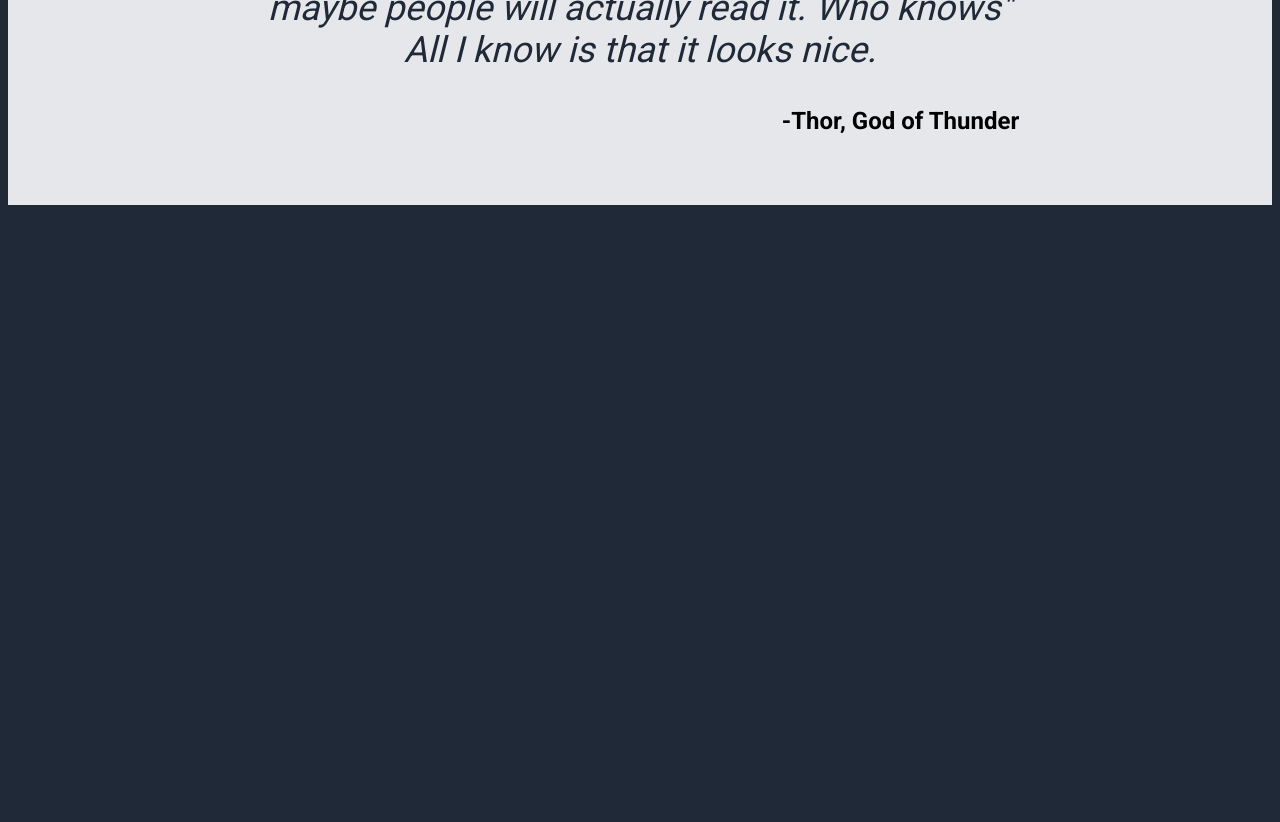
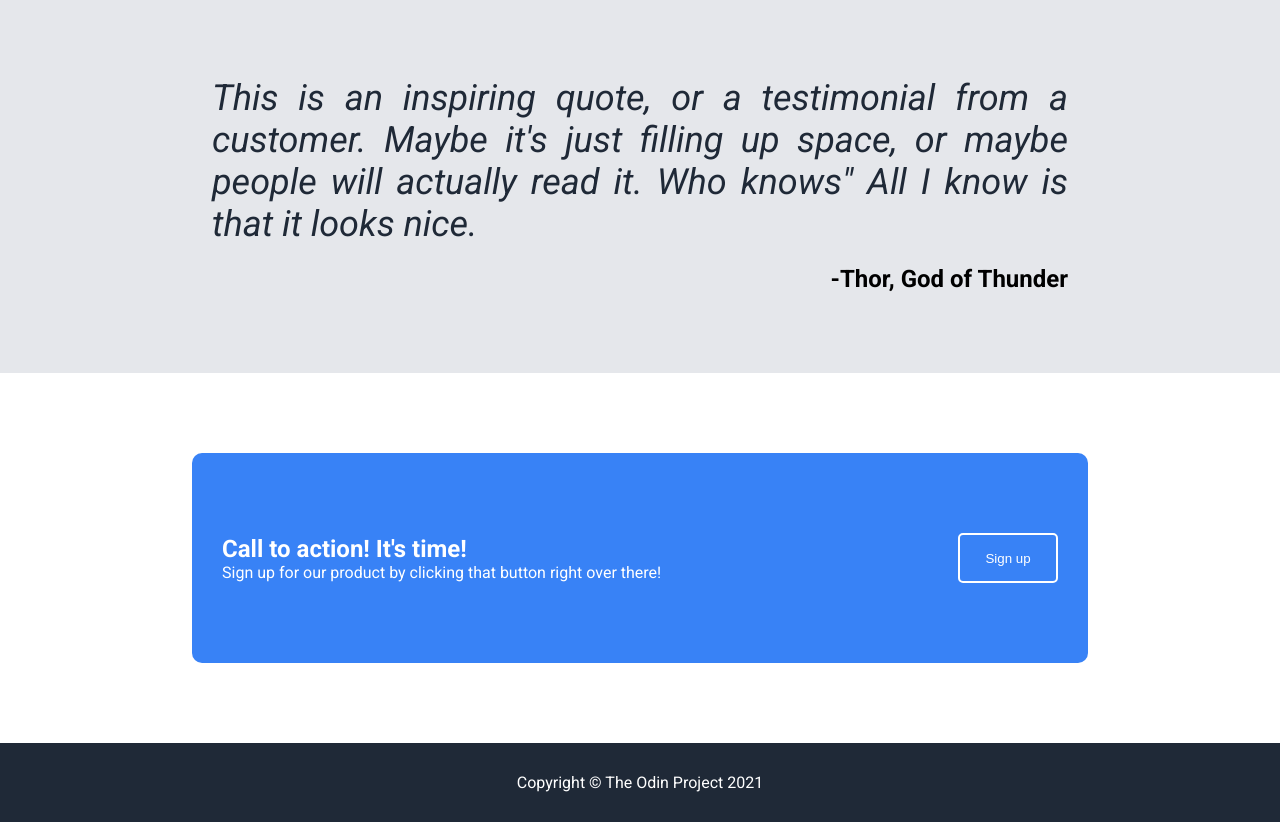
Before and after one commit to rainyearr/landing-page, a plain HTML site: page index.html in a window 1280 px wide. Shown: the part 1021-1843 px from the top of the page. Before the commit the page ends 1234 px from the top, so only its background shows below. Drawn offline with Linux system fonts and the light colour scheme.

Commit message:
Added Proper Sections and Stylig

```diff
--- a/index.html
+++ b/index.html
@@ -7,8 +7,8 @@
     <link rel="stylesheet" href="./style.css" />
   </head>
   <body>
-    <section class="container">
-      <div class="header-section">
+    <section id="navbar">
+      <div class="header">
         <div class="header-logo">Header Logo</div>
         <div class="header-links">
           <ul>
@@ -18,6 +18,8 @@
           </ul>
         </div>
       </div>
+    </section>
+    <section id="hero">
       <div class="hero-section">
         <div class="hero-title">
           <h1>This website is Awesome</h1>
@@ -30,7 +32,8 @@
         <img class="hero-image" src="./images/logo.png" />
       </div>
     </section>
-    <section class="random-info-section">
+    <section id="info-cards">
+      <div class="random-info-section">
         <h1>Some random information</h1>
         <div class="card-container">
           <div class="card">
@@ -50,9 +53,10 @@
             <p>this is some subtext under an illustration or image</p>
           </div>
         </div>
+      </div>
     </section>
-    <section class="quotation-section">
-      <div class="container">
+    <section id="testimonials">
+      <div class="testimonials-container">
         <p>
           This is an inspiring quote, or a testimonial from a customer. Maybe
           it's just filling up space, or maybe people will actually read it. Who
@@ -61,5 +65,21 @@
         <h2>-Thor, God of Thunder</h2>
       </div>
     </section>
+    <section id="cta">
+      <div class="cta-container">
+        <div class="cta-text-container">
+          <h2>Call to action! It's time!</h2>
+          <p>
+            Sign up for our product by clicking that button right over there!
+          </p>
+        </div>
+        <div class="cta-button-container">
+          <button>Sign up</button>
+        </div>
+      </div>
+    </section>
+    <section id="footer">
+      <p>Copyright © The Odin Project 2021</p>
+    </section>
   </body>
 </html>
--- a/style.css
+++ b/style.css
@@ -1,21 +1,30 @@
-@import url("https://fonts.googleapis.com/css2?family=Roboto:wght@400;700&display=swap");
+@import url("https://fonts.googleapis.com/css2?family=Roboto:ital,wght@0,100..900;1,100..900&display=swap");
+
+:root {
+  --primary-color: #f3eae5;
+  --text-dark: #2c2724;
+  --white: #ffffff;
+  --max-width: 1200px;
+}
+* {
+  margin: 0;
+  padding: 0;
+  box-sizing: border-box;
+}
 
 body {
-  display: flex;
-  flex-direction: column;
   font-family: Roboto, sans-serif;
   min-height: 100vh;
   background-color: #1f2937;
 }
 
-.container {
-  width: 1200px;
-  max-width: 90%;
+/* Styling for Header Section */
+#navbar {
+  max-width: var(--max-width);
   margin: 0 auto;
-  padding: 0 20px;
 }
-/* Styling for Header Section */
-.header-section {
+
+.header {
   display: flex;
   justify-content: space-between;
   padding: 10px 0;
@@ -38,10 +47,13 @@ a {
 }
 
 /* Styling for Hero Section */
+#hero {
+  max-width: var(--max-width);
+  margin: 10rem auto;
+}
 
 .hero-section {
   display: flex;
-  margin: 70px 0;
   background-color: #1f2937;
 }
 
@@ -53,11 +65,13 @@ a {
   font-size: 48px;
   color: #f9faf8;
   font-weight: 900;
+  margin-bottom: 20px;
 }
 
 .hero-title > p {
   font-size: 18px;
   color: #e5e7eb;
+  margin-bottom: 20px;
 }
 
 .hero-title > button {
@@ -72,17 +86,24 @@ a {
 }
 
 /* Card Component Styling */
+#info-cards {
+  /* margin: 2rem auto; */
+  /* max-width: var(--max-width); */
+  /* margin: 100px auto; */
+}
 
 .random-info-section {
   width: 100%;
   text-align: center;
   background-color: white;
+  padding: 80px 20px;
 }
 
 .random-info-section > h1 {
   font-size: 36px;
   color: #1f2937;
   font-weight: 900;
+  margin-bottom: 30px;
 }
 .card {
   width: 200px;
@@ -100,22 +121,82 @@ a {
   border-radius: 10px;
 }
 
-/* Quotation Section Styling */
-.quotation-section {
+/* Styling for Testimonials */
+
+#testimonials {
+  width: 100%;
   background-color: #e5e7eb;
 }
 
-.quotation-section > .container {
-  padding: 50px 0;
-  max-width: 60%;
+.testimonials-container {
+  max-width: 70%;
+  margin: 0 auto;
+  padding: 80px 20px;
 }
 
-.quotation-section > .container > p {
-  text-align: center;
+#testimonials p {
+  text-align: justify;
   font-size: 36px;
   font-style: italic;
   color: #1f2937;
+  margin-bottom: 20px;
 }
-.quotation-section > .container > h2 {
+#testimonials h2 {
   text-align: end;
 }
+
+/* CTA Section Styling */
+
+#cta {
+  background-color: white;
+  padding: 80px 0;
+}
+.cta-container {
+  max-width: var(--max-width);
+  width: 70%;
+  margin: 0 auto;
+  padding: 80px 30px;
+  display: flex;
+  justify-content: space-between;
+  align-items: center;
+  background-color: #3882f6;
+  border-radius: 10px;
+}
+
+.cta-text-container {
+  flex: 3;
+}
+
+.cta-text-container h2 {
+  color: white;
+}
+.cta-text-container p {
+  color: white;
+}
+.cta-button-container {
+  flex: 1;
+  display: flex;
+  justify-content: end;
+  align-items: center;
+}
+.cta-button-container button {
+  width: 100px;
+  height: 50px;
+  color: white;
+  border: 2px solid white;
+  border-radius: 5px;
+  border-color: white;
+  background-color: #3882f6;
+  text-decoration: none;
+}
+
+/* Styling for Footer Section */
+#footer {
+  width: 100%;
+  padding: 30px 20px;
+  text-align: center;
+}
+
+#footer p {
+  color: white;
+}
```
Lines whose indentation alone changed are shown as unchanged.
